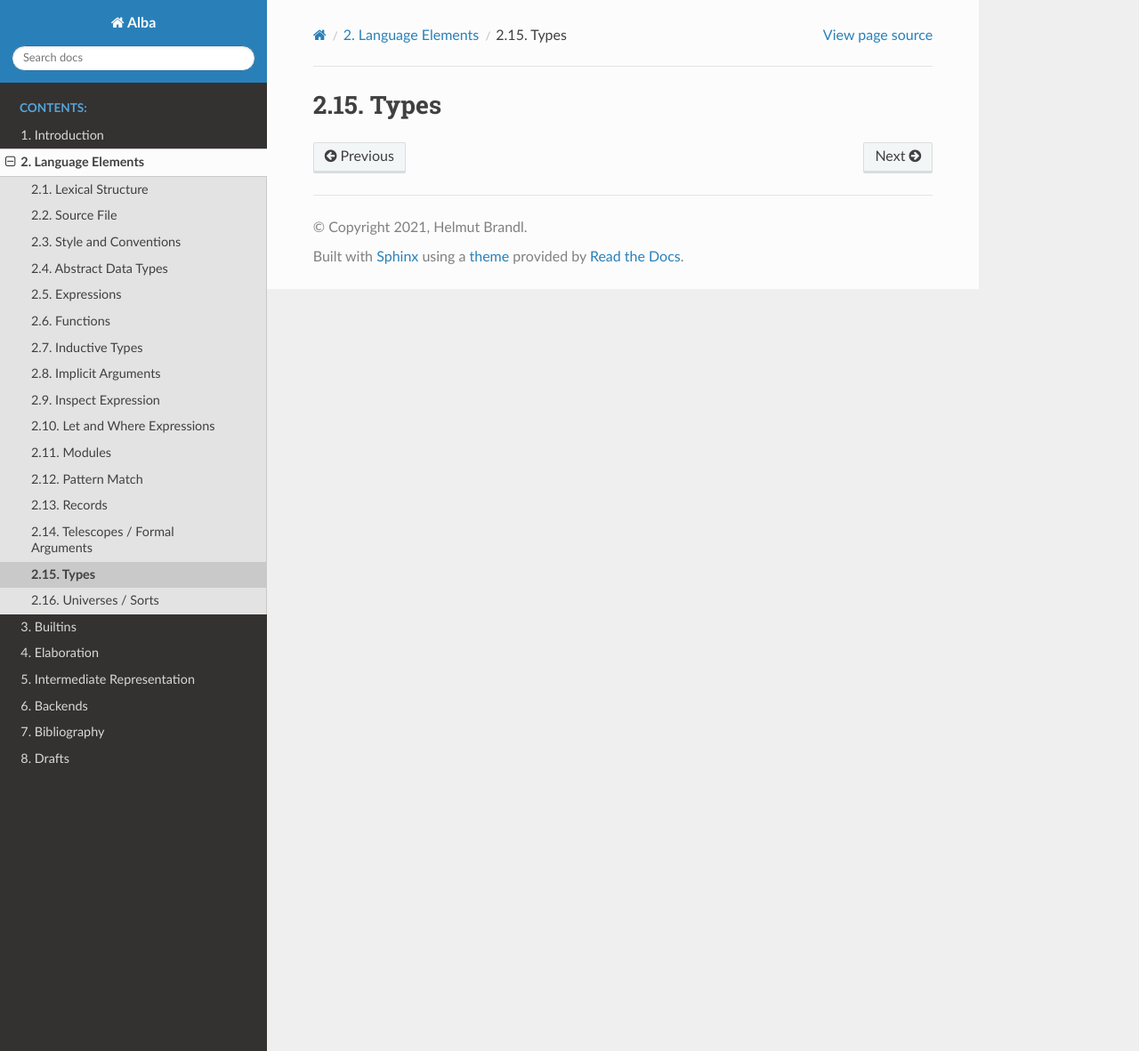
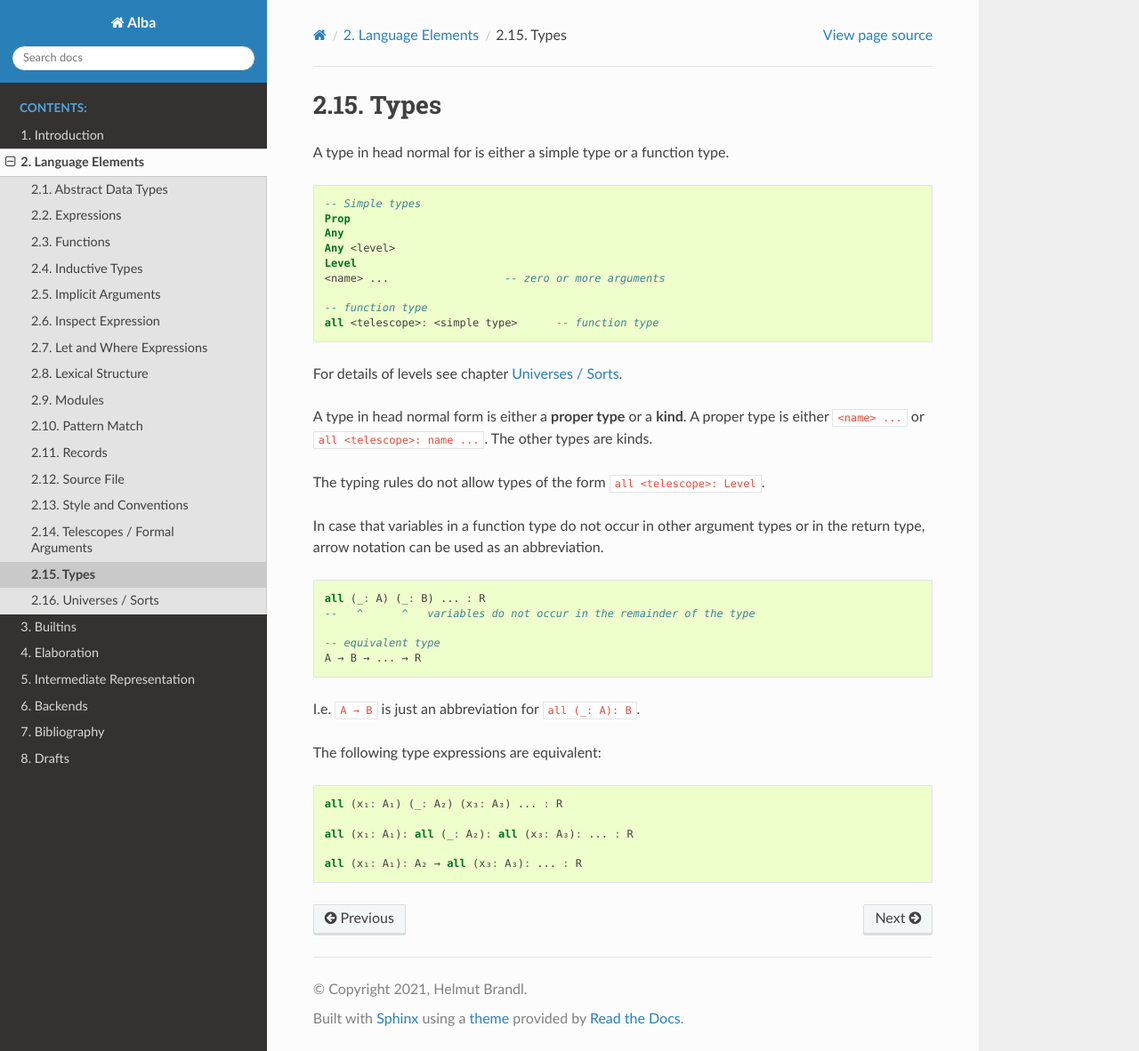
Before and after one commit to alba-lang/lang-spec, a Sphinx documentation site: the page built from sphinx/source/lang-elems/types.rst, in a window 1280 px wide and 1182 px high. Shown: the whole window at 89% size. Built offline with Sphinx 7.4.7 and the Read the Docs theme 2.0.0, drawn with Linux system fonts in a browser that asks for light colours.

```diff
--- a/sphinx/source/lang-elems/types.rst
+++ b/sphinx/source/lang-elems/types.rst
@@ -1,3 +1,49 @@
-****************************************
+.. _Types:
+
+************************************************************
 Types
-****************************************
+************************************************************
+
+A type in head normal for is either a simple type or a function type. ::
+
+    -- Simple types
+    Prop
+    Any
+    Any <level>
+    Level
+    <name> ...                  -- zero or more arguments
+
+    -- function type
+    all <telescope>: <simple type>      -- function type
+
+
+
+For details of levels see chapter :ref:`Universes`.
+
+
+
+A type in head normal form is either a **proper type** or a **kind**. A proper
+type is either ``<name> ...`` or ``all <telescope>: name ...``. The other types
+are kinds.
+
+The typing rules do not allow types of the form ``all <telescope>: Level``.
+
+In case that variables in a function type do not occur in other argument types
+or in the return type, arrow notation can be used as an abbreviation. ::
+
+    all (_: A) (_: B) ... : R
+    --   ^      ^   variables do not occur in the remainder of the type
+
+    -- equivalent type
+    A → B → ... → R
+
+I.e. ``A → B`` is just an abbreviation for ``all (_: A): B``.
+
+
+The following type expressions are equivalent::
+
+    all (x₁: A₁) (_: A₂) (x₃: A₃) ... : R
+
+    all (x₁: A₁): all (_: A₂): all (x₃: A₃): ... : R
+
+    all (x₁: A₁): A₂ → all (x₃: A₃): ... : R
```
Also changed, not shown: sphinx/source/lang-elems/implicit.rst (+57 -0 lines), sphinx/source/lang-elems/index.rst (+3 -5 lines).
